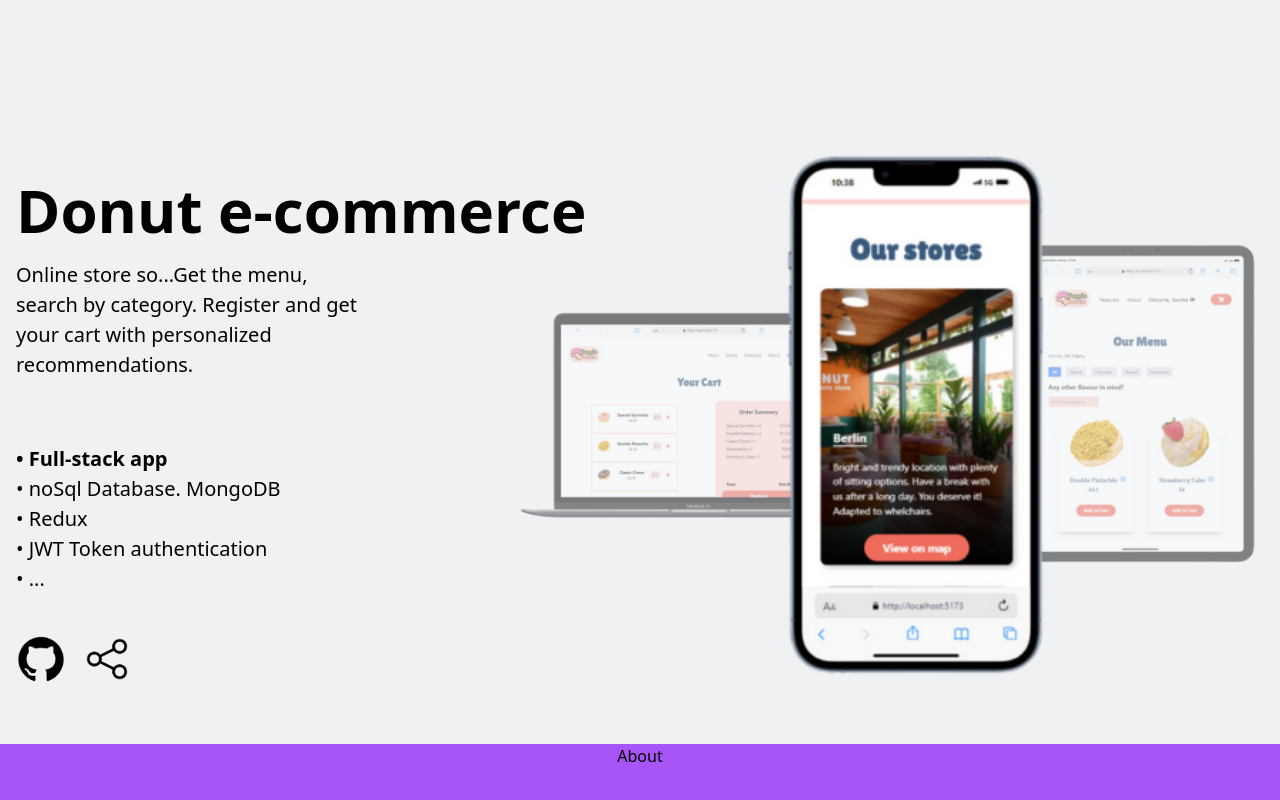
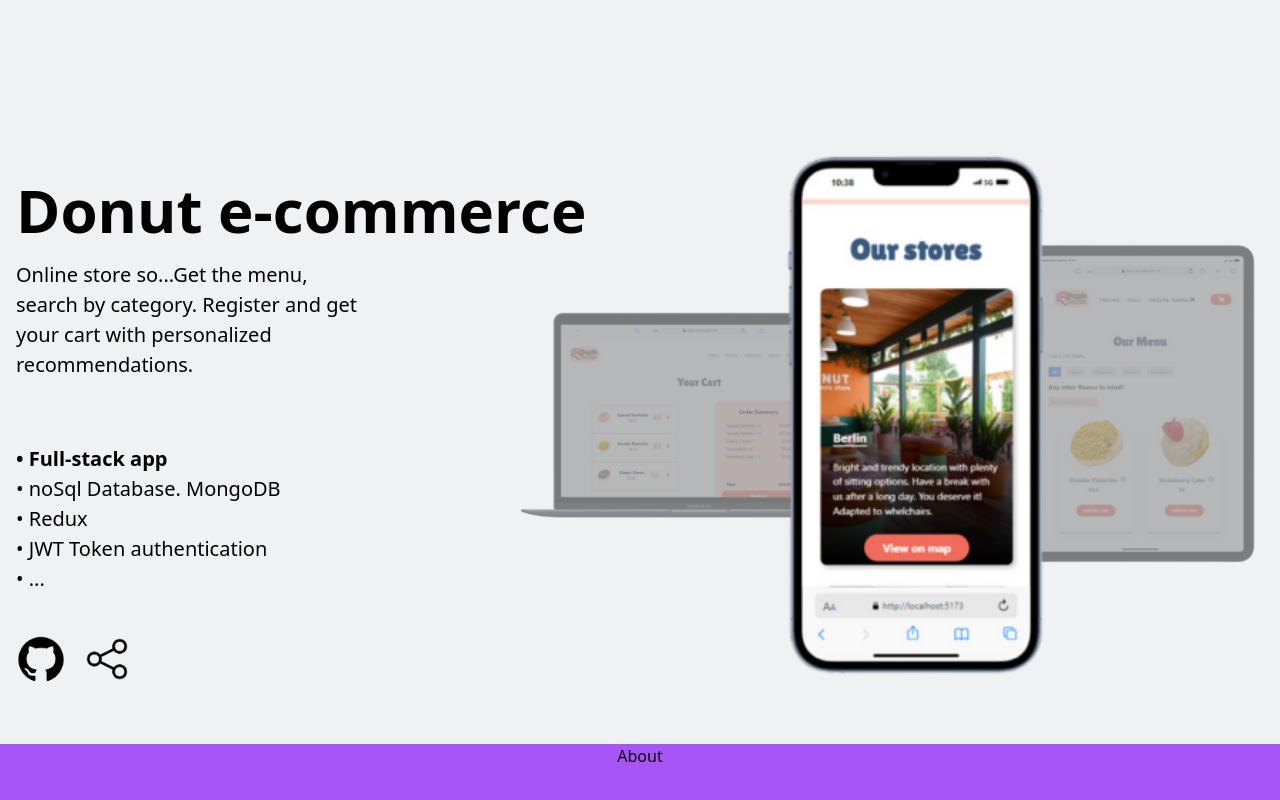
Before and after one commit to Ruthstring/Portfolio24, a React (Vite) app: page / in a window 1280 px wide. Shown: the part 2428-3228 px from the top of the page. Built offline with nearby package versions, Linux system fonts and the light colour scheme.

Commit message:
before branching out

```diff
--- a/src/components/Project2.jsx
+++ b/src/components/Project2.jsx
@@ -87,7 +87,7 @@ const Project2 = () => {
               src={image.src}
               alt={image.alt}
               className={`absolute transition-transform transform duration-1000 ease-in-out
-                ${isActive ? "scale-125 z-30 opacity-100" : "scale-85 opacity-50"}
+                ${isActive ? "scale-125 z-30 opacity-100" : "scale-85 opacity-50 brightness-50"}
                 ${isLeft ? "translate-x-[-100px] md:translate-x-[-220px] z-20" : ""}
                 ${isRight ? "translate-x-[100px] md:translate-x-[220px] z-20" : ""}
               `}
```
